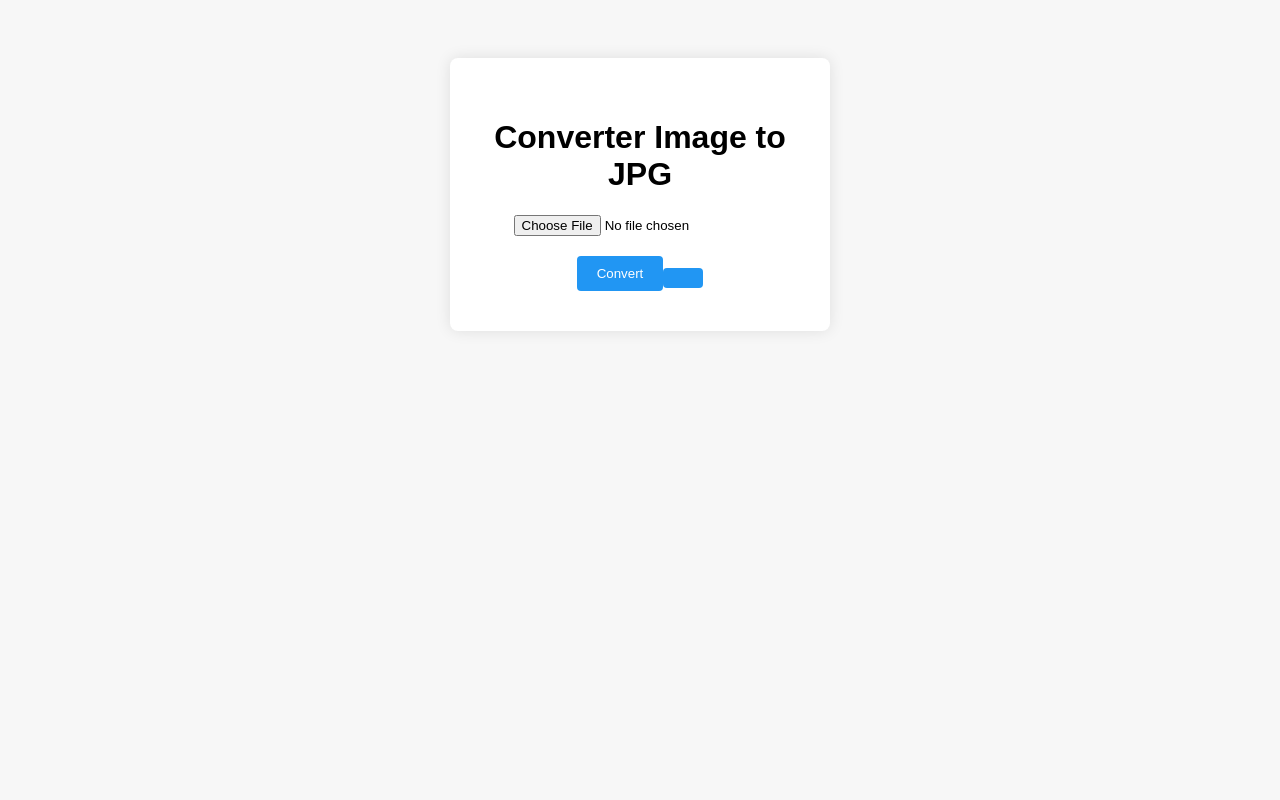
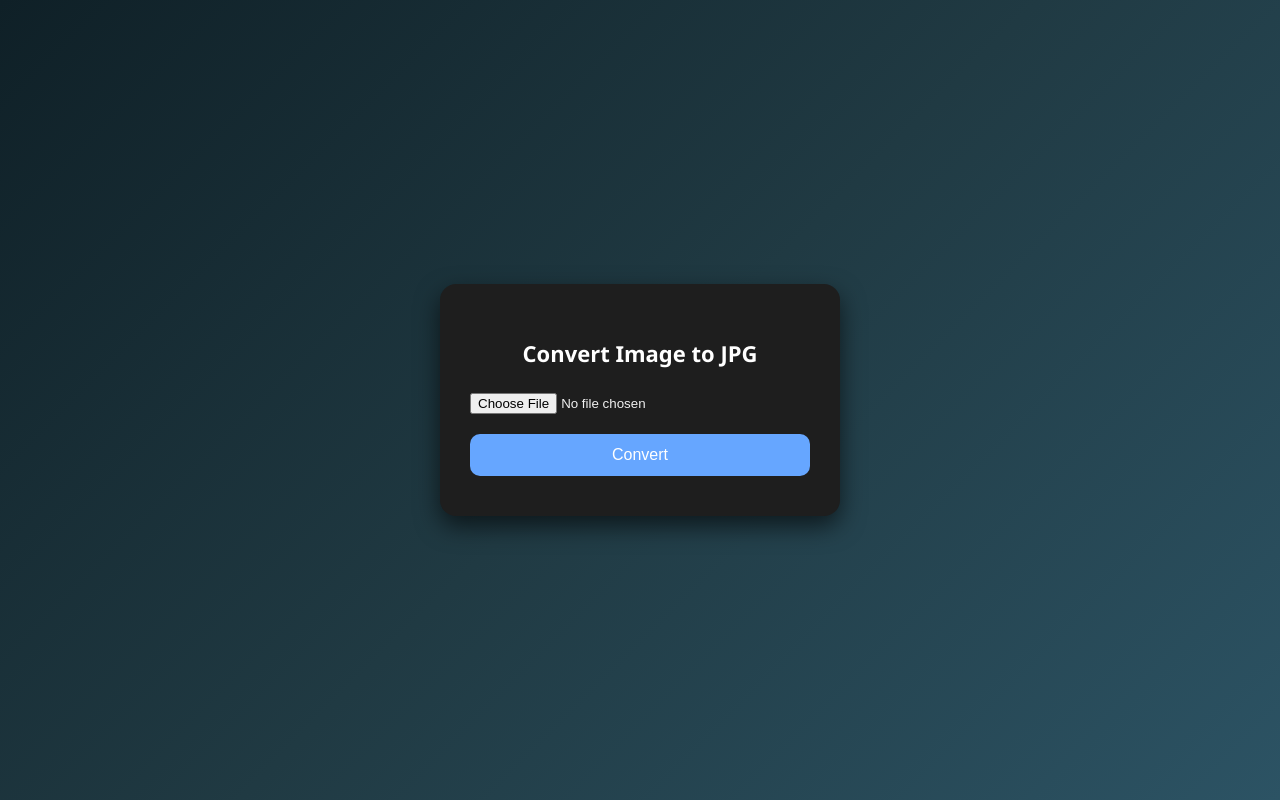
Before and after one commit to CyberB0x/IMG_convertor, a Python web app: template app/templates/index.html in a window 1280 px wide. Run offline with Jinja, Linux system fonts and the light colour scheme; the template is opened without the code that fills it, so the values that code supplies are empty.

Commit message:
add style

```diff
--- a/app/static/style.css
+++ b/app/static/style.css
@@ -1,32 +1,84 @@
+/* Общие стили */
 body {
-   font-family: Arial, sans-serif;
-   background-color: #f7f7f7;
-   text-align: center;
-   padding-top: 50px;
+    margin: 0;
+    padding: 0;
+    font-family: 'Segoe UI', Tahoma, Geneva, Verdana, sans-serif;
+    background: linear-gradient(135deg, #0f2027, #203a43, #2c5364);
+    height: 100vh;
+    display: flex;
+    justify-content: center;
+    align-items: center;
+    color: #f0f0f0;
 }
 
+/* Контейнер */
 .container {
-  background: white;
-  padding: 40px;
-  border-radius: 8px;
-  box-shadow: 0 0 15px rgba(0,0,0,0.1);
-  width: 300px;
-  margin: auto;
+    background-color: #1e1e1e;
+    padding: 40px 30px;
+    border-radius: 16px;
+    box-shadow: 0 10px 25px rgba(0, 0, 0, 0.6);
+    text-align: center;
+    width: 340px;
 }
 
-input[type="file"] {
-  margin-bottom: 20px;
+/* Заголовок */
+.container h1 {
+    font-size: 22px;
+    margin-bottom: 25px;
+    color: #ffffff;
 }
 
-button {
-  padding: 10px 20px;
-  background-color: #2196f3;
-  color: white;
-  border: none;
-  border-radius: 4px;
-  cursor: pointer;
+.container h1 i {
+    margin-right: 10px;
+    color: #66a6ff;
 }
 
-bottom:hover {
-  background-color: #1976d2;
+/* Форма */
+form {
+    display: flex;
+    flex-direction: column;
+    gap: 20px;
 }
+
+/* Кнопка выбора файла */
+.file-input {
+    background-color: #2a2a2a;
+    border: 2px dashed #444;
+    padding: 12px;
+    border-radius: 8px;
+    cursor: pointer;
+    font-size: 14px;
+    color: #bbb;
+    position: relative;
+    display: inline-block;
+    transition: border-color 0.3s ease;
+}
+
+.file-input:hover {
+    border-color: #66a6ff;
+    color: #fff;
+}
+
+.file-input input[type="file"] {
+    display: none;
+}
+
+/* Кнопка */
+button {
+    background-color: #66a6ff;
+    color: white;
+    border: none;
+    padding: 12px;
+    border-radius: 10px;
+    font-size: 16px;
+    cursor: pointer;
+    transition: background-color 0.3s ease;
+}
+
+button i {
+    margin-right: 6px;
+}
+
+button:hover {
+    background-color: #5593e3;
+}
--- a/app/templates/index.html
+++ b/app/templates/index.html
@@ -3,15 +3,14 @@
 <head>
     <meta charset="UTF-8">
     <title>Image to JPG Converter</title>
-    <link rel="stylesheet" href="{{ url_for('static', filename='style.css')}}">
+    <link rel="stylesheet" href="{{ url_for('static', filename='style.css') }}">
 </head>
 <body>
 <div class="container">
-    <h1>Converter Image to JPG</h1>
-    <!--Форма отправки-->
+    <h1>Convert Image to JPG</h1>
     <form method="POST" enctype="multipart/form-data">
         <input type="file" name="image" accept="image/*" required>
-        <button type="submit">Convert<button>
+        <button type="submit">Convert</button>
     </form>
 </div>
 </body>
```
